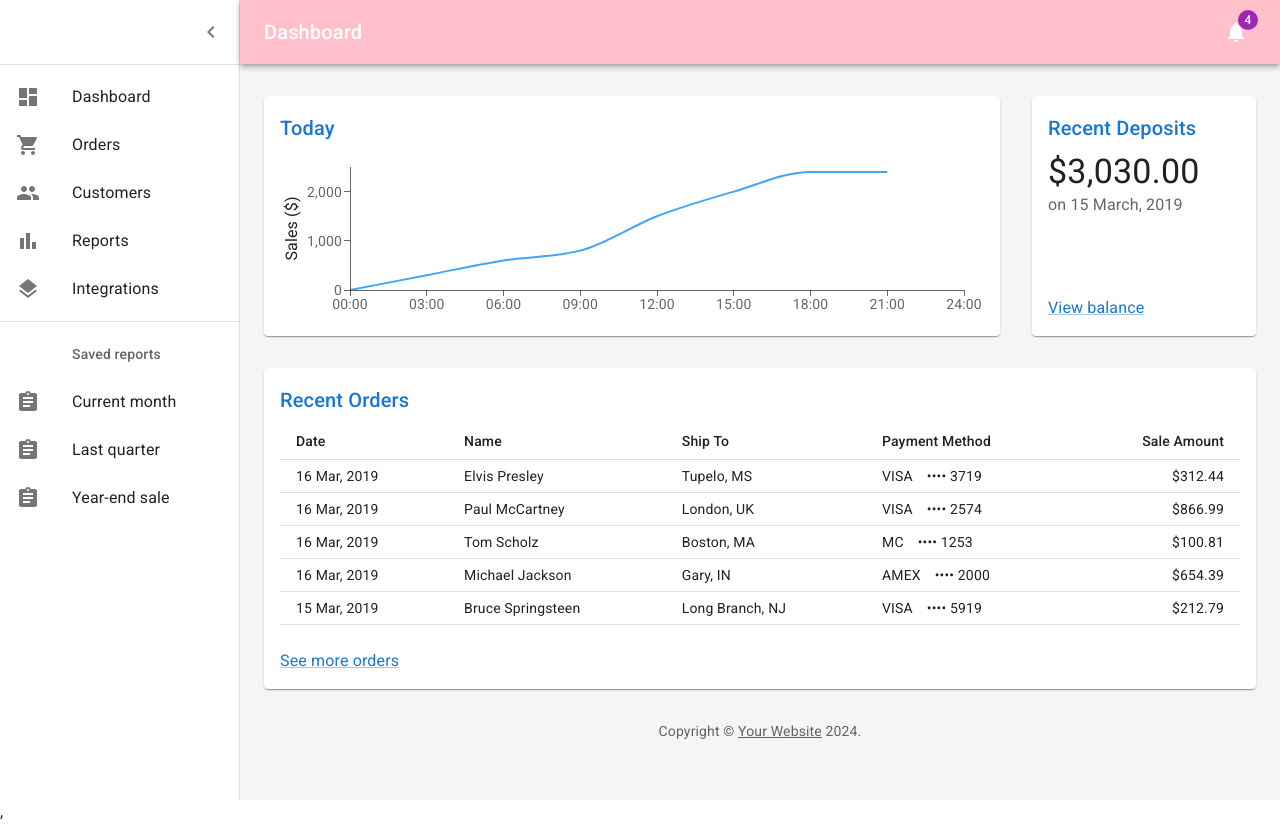
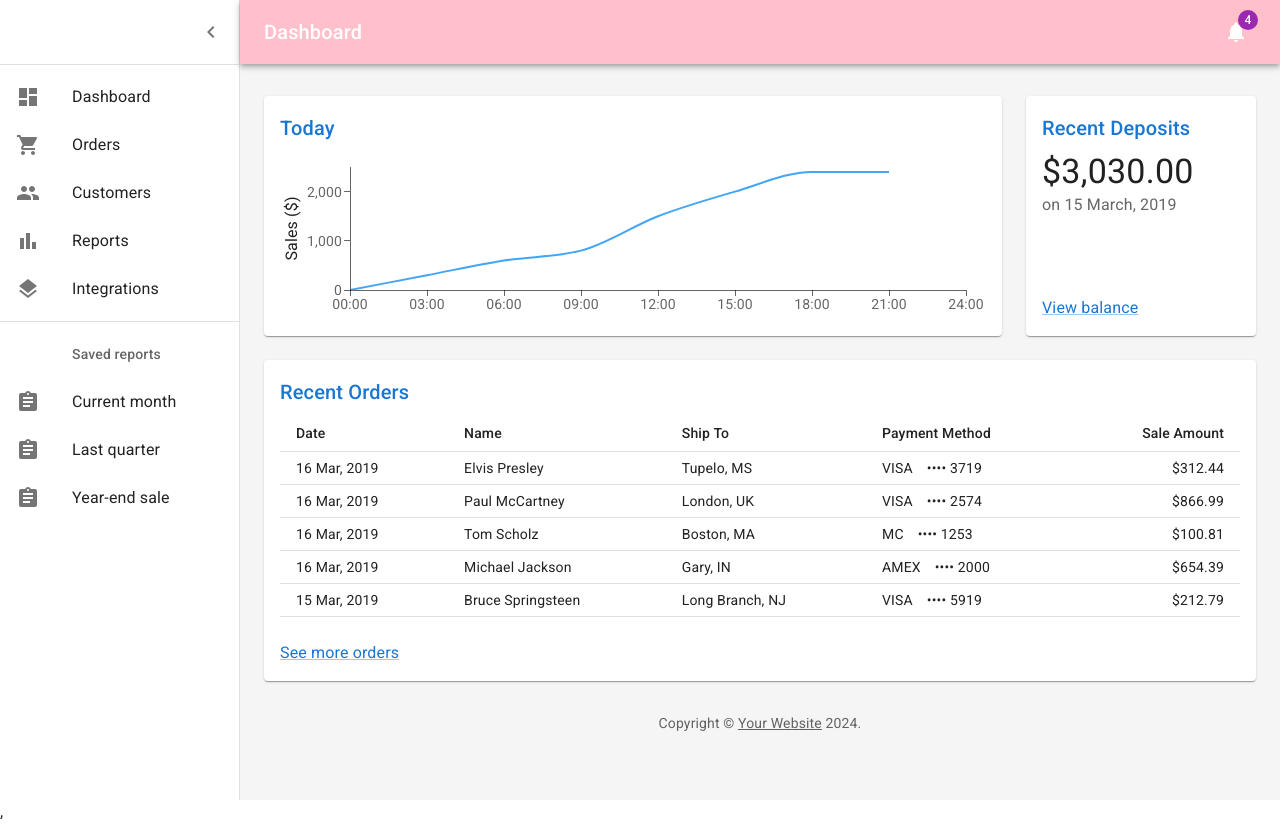
Before and after one commit to TatsianaLohinava/visual-testing-tools, a React (Vite) app: page / in a window 1280 px wide. Built offline with nearby package versions, Linux system fonts and the light colour scheme.

Commit message:
add changes to spacing

```diff
--- a/src/Dashboard.tsx
+++ b/src/Dashboard.tsx
@@ -167,7 +167,7 @@ export default function Dashboard() {
         >
           <Toolbar />
           <Container maxWidth="lg" sx={{ mt: 4, mb: 4 }}>
-            <Grid container spacing={4}>
+            <Grid container spacing={3}>
               {/* Chart */}
               <Grid item xs={12} md={8} lg={9}>
                 <Paper
```
